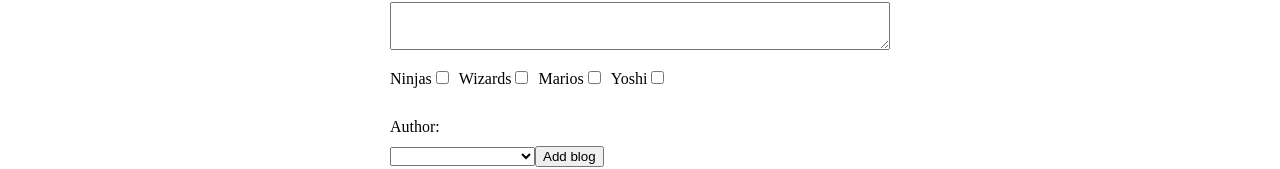
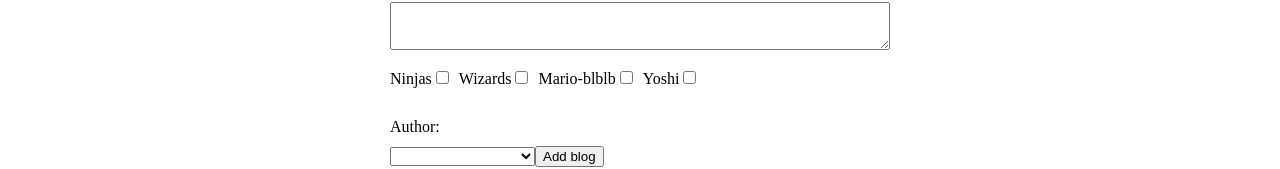
Before and after one commit to markocopic/NewBlog, a Vue app: page /add in a window 1280 px wide. Shown: the part 242-411 px from the top of the page. Built offline with nearby package versions, Linux system fonts and the light colour scheme; what vue-resource would draw is missing.

Commit message:
promena #2

```diff
--- a/src/components/addBlog.vue
+++ b/src/components/addBlog.vue
@@ -11,7 +11,7 @@
         <input type="checkbox" v-model="blog.categories" value="ninjas">
         <label>Wizards</label>
         <input type="checkbox" v-model="blog.categories" value="wizards">
-        <label>Marios</label>
+        <label>Mario-blblb</label>
         <input type="checkbox" v-model="blog.categories" value="mario">
         <label>Yoshi</label>
         <input type="checkbox" v-model="blog.categories" value="yoshi">
```
